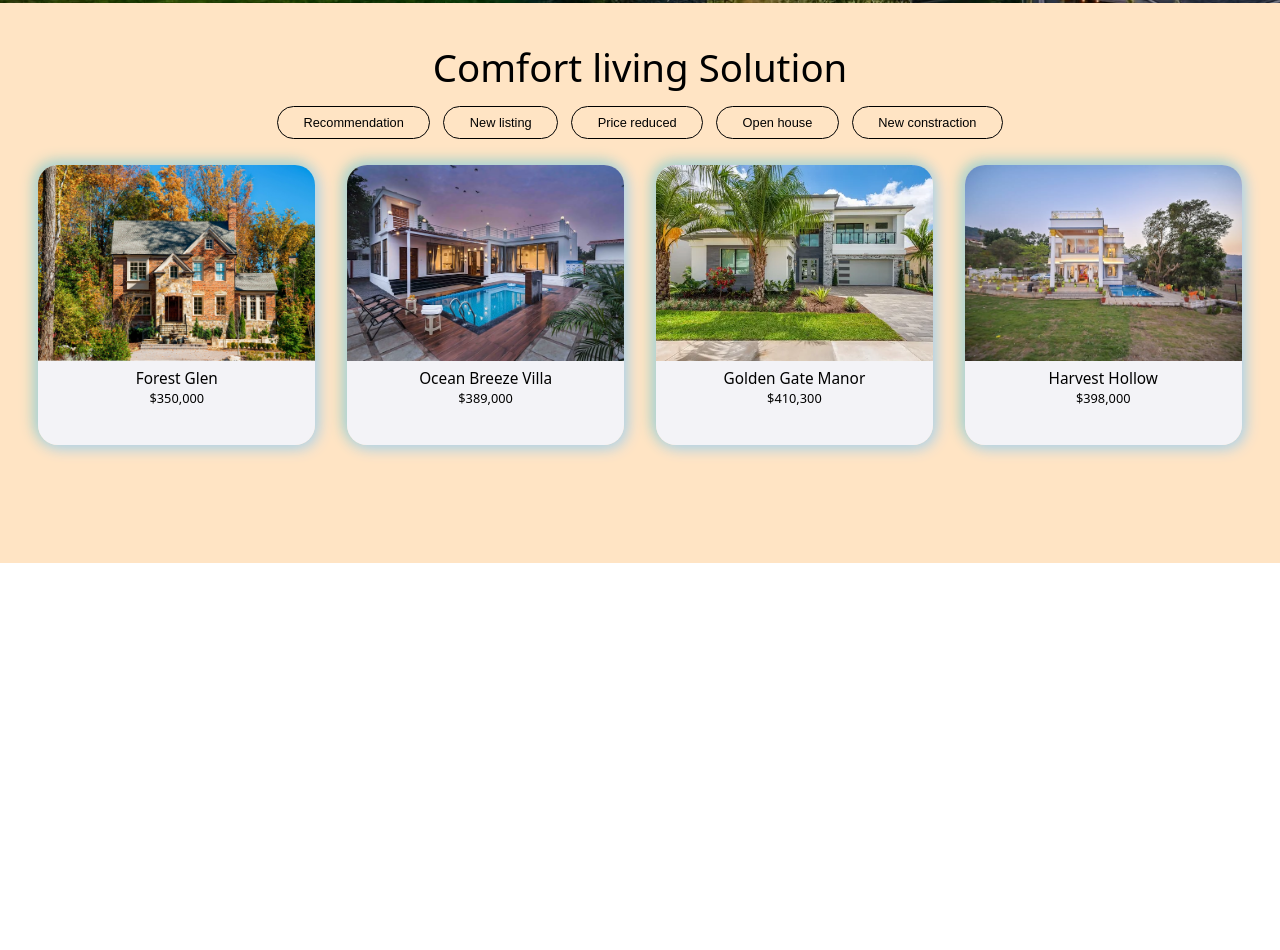
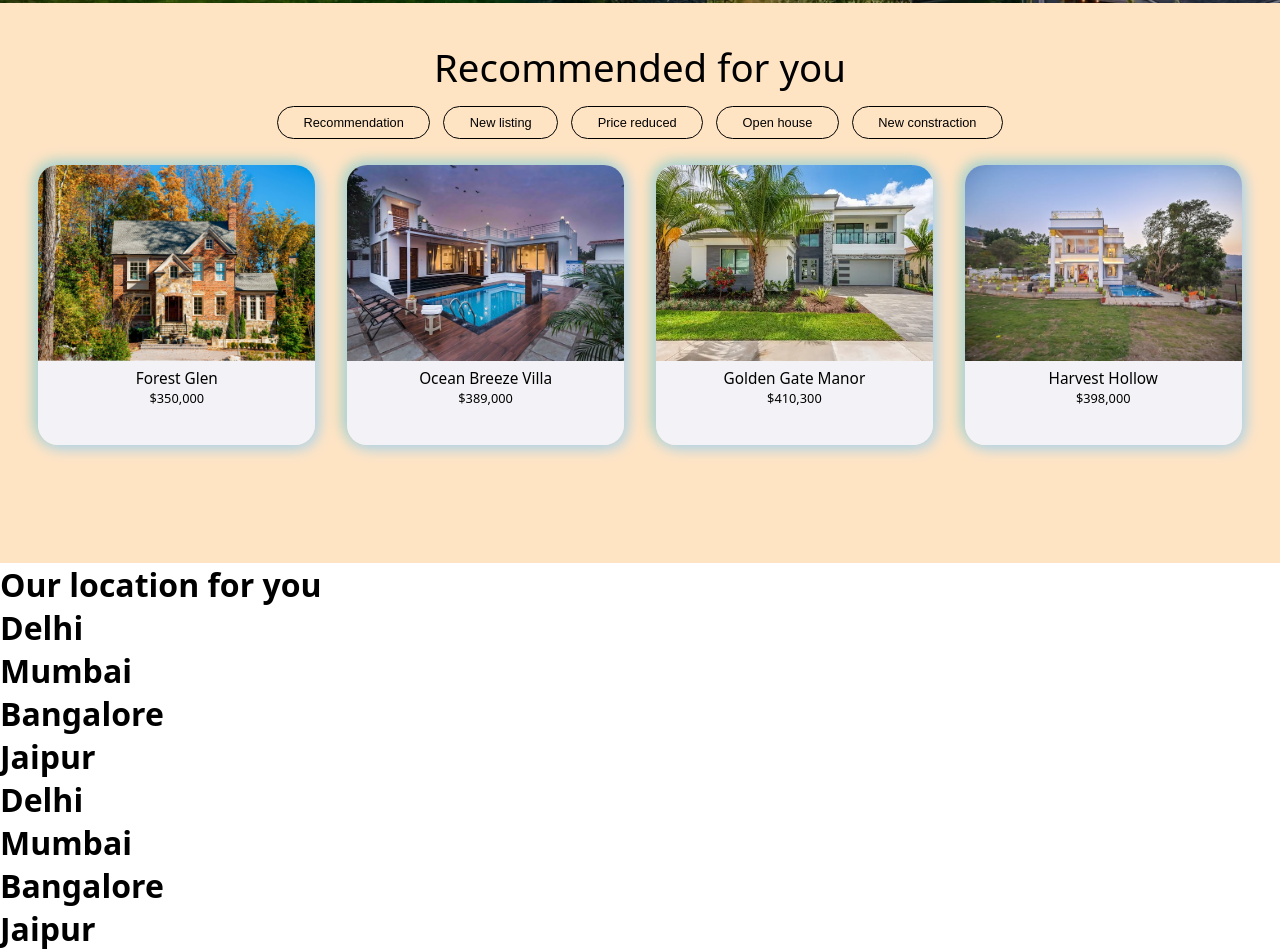
Before and after one commit to shivendra0712/real_estate_property_management_website, a plain HTML site: page index.html in a window 1280 px wide. Shown: the part 657-1607 px from the top of the page. Before the commit the page ends 1220 px from the top, so only its background shows below. Drawn offline with nearby package versions, Linux system fonts and the light colour scheme; a web font is replaced by a local one.

Commit message:
added page3

```diff
--- a/index.html
+++ b/index.html
@@ -53,7 +53,7 @@
 
     <!-- added page2  -->
     <div class="page2">
-        <h1>Comfort living Solution</h1>
+        <h1>Recommended for you</h1>
         <div class="page2_text">
             <button>Recommendation</button>
             <button>New listing</button>
@@ -100,6 +100,40 @@
             </div>
         </div>
     </div>
+    <!-- added page3  -->
+    <div class="page3">
+        <h1>Our location for you</h1>
+        <div class="page3_location">
+            <div class="page3_location_box">
+                <div class="image image1">
+                    <h1>Delhi</h1>
+                </div>
+                <div class="image image2">
+                    <h1>Mumbai</h1>
+                </div>
+                <div class="image image3">
+                    <h1>Bangalore</h1>
+                </div>
+                <div class="image image4">
+                    <h1>Jaipur</h1>
+                </div>
+            </div>
+            <div class="page3_location_box">
+                <div class="image image1">
+                    <h1>Delhi</h1>
+                </div>
+                <div class="image image2">
+                    <h1>Mumbai</h1>
+                </div>
+                <div class="image image3">
+                    <h1>Bangalore</h1>
+                </div>
+                <div class="image image4">
+                    <h1>Jaipur</h1>
+                </div>
+            </div>
+        </div>
+    </div>
 </body>
 
 </html>
```
